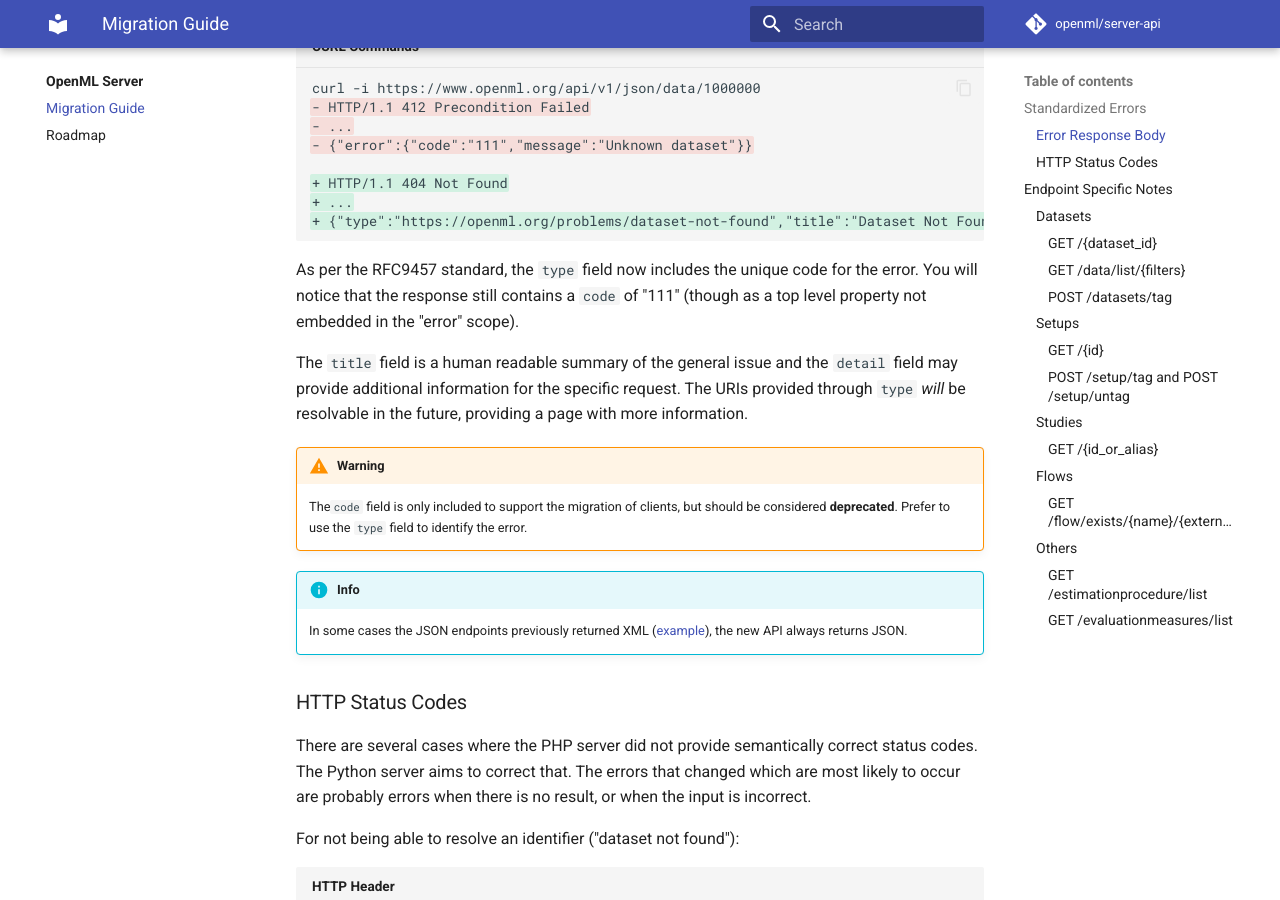
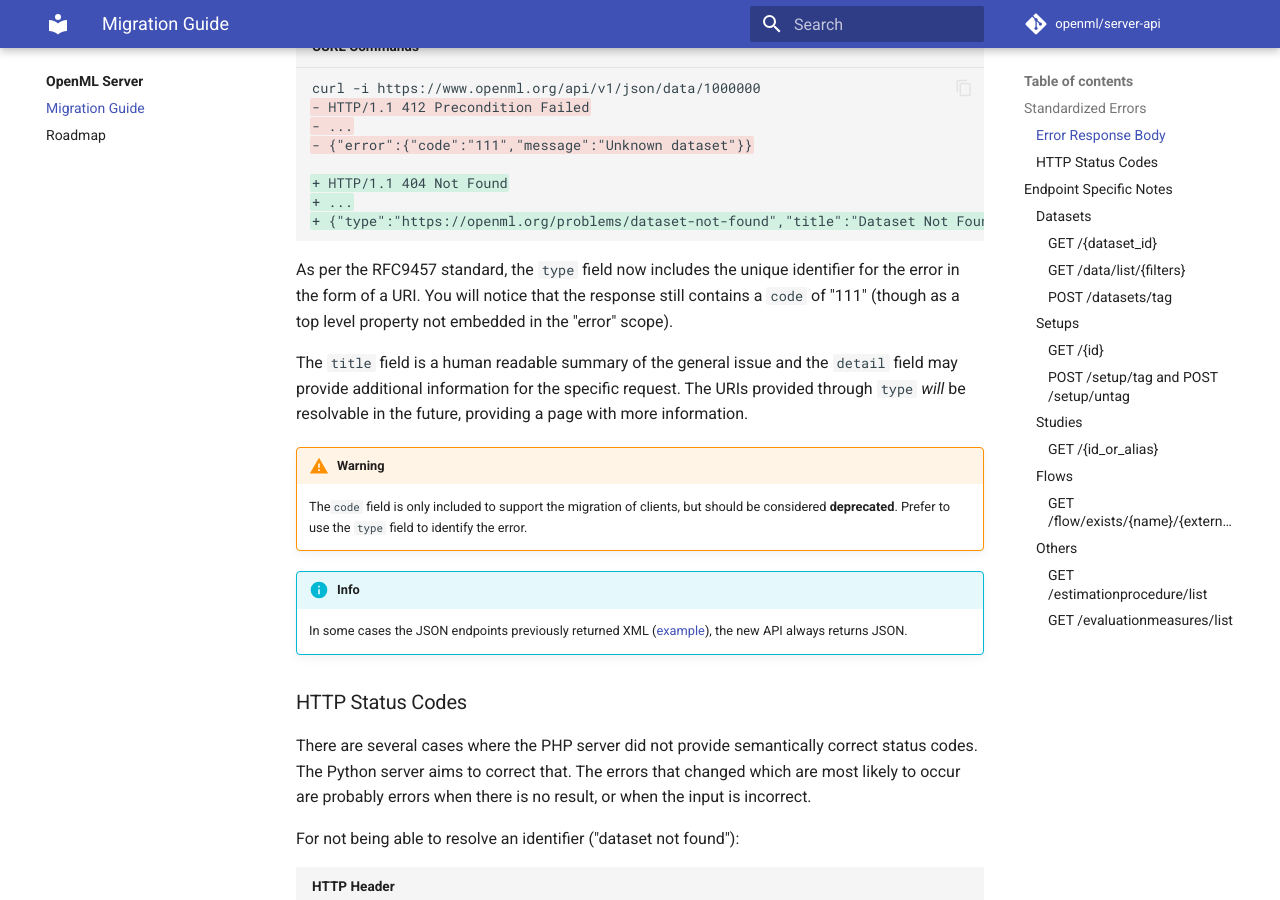
Before and after one commit to openml/server-api, an MkDocs documentation site: the page built from docs/migration.md, in a window 1280 px wide and 900 px high, scrolled down 1105 px. Built offline with MkDocs 1.6.1 and Material for MkDocs 9.7.7, drawn with Linux system fonts in a browser that asks for light colours; comment, search, counter and statistics services are not loaded; part of the change alters nothing that is shown.

Commit message:
Edits for clarity

````diff
--- a/docs/migration.md
+++ b/docs/migration.md
@@ -36,7 +36,7 @@ curl -i https://www.openml.org/api/v1/json/data/1000000
 + {"type":"https://openml.org/problems/dataset-not-found","title":"Dataset Not Found","status":404,"detail":"No dataset with id 100000 found.","code":"111"}
 ```
 
-As per the RFC9457 standard, the `type` field now includes the unique code for the error.
+As per the RFC9457 standard, the `type` field now includes the unique identifier for the error in the form of a URI.
 You will notice that the response still contains a `code` of "111" (though as a top level property not embedded in the "error" scope).
 
 The `title` field is a human readable summary of the general issue and the `detail` field may provide additional information for the specific request.
--- a/mkdocs.yml
+++ b/mkdocs.yml
@@ -24,12 +24,12 @@ nav:
       - installation.md
   - Development:
       - Project Overview: development/project_overview.md
-      - Development:
+      - Guides:
         - "Getting Started": development/setup.md
         - "Writing Code": development/code.md
         - "Writing Tests": development/tests.md
         - "CI/CD": development/CI_CD.md
-        - Documentation: development/documentation.md
+        - "Documentation": development/documentation.md
       - Database:
         - development/database/index.md
         - openml: development/database/openml.md
````
